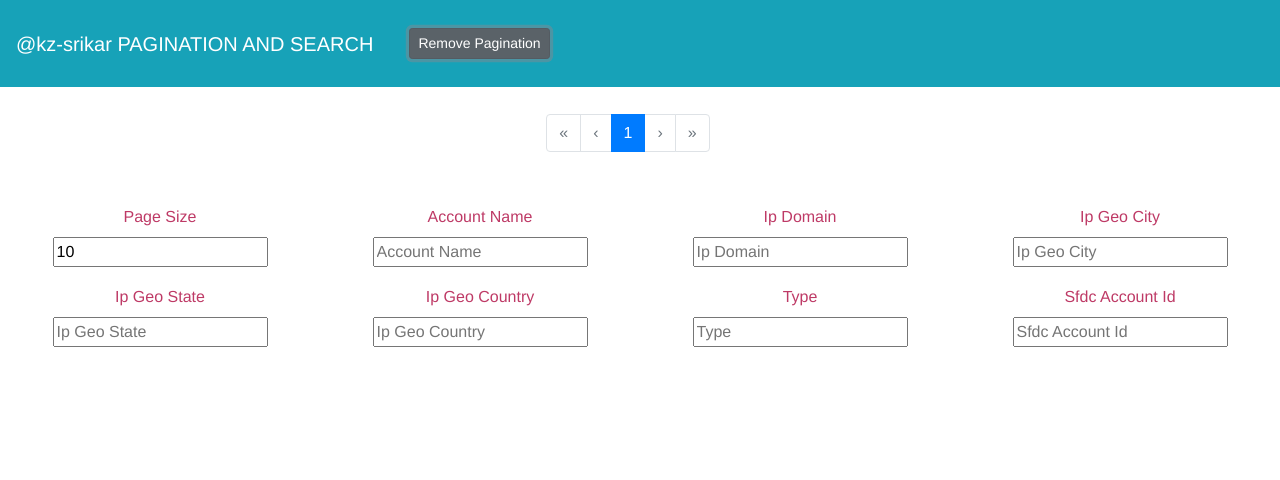
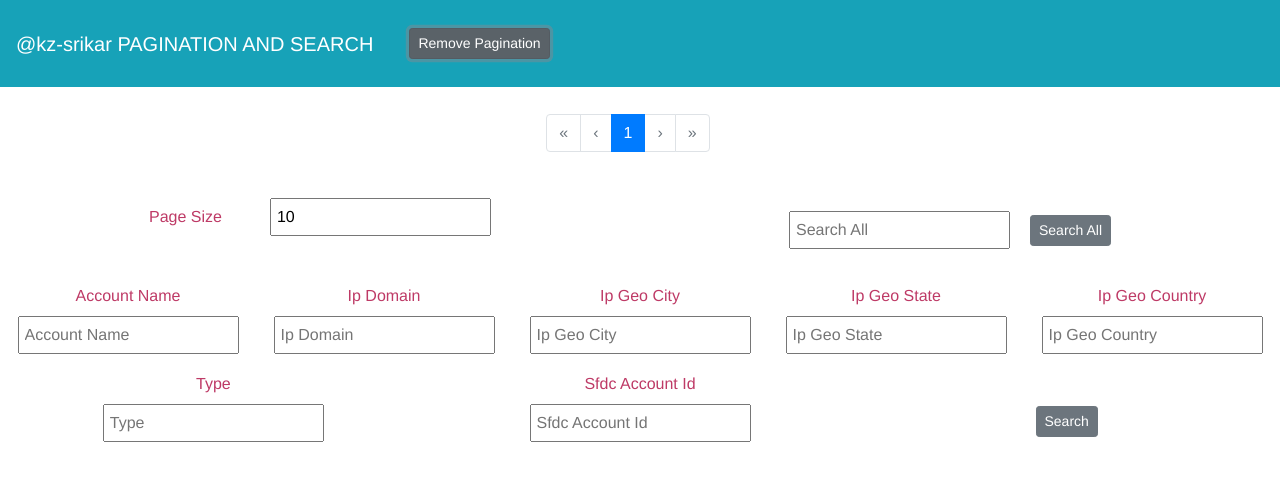
Before and after one commit to rvi857-pm/KZInternGitTutorial, a Vue app in the folder Projects/kz-srikar/paginationfrontend/: page / in a window 1280 px wide. Both pictures are taken after a click on the button "Add Pagination". Shown: the top 480 px of the page. Built offline with nearby package versions, Linux system fonts and the light colour scheme; no server answers.

Commit message:
change in only the screen for placing the search all textbox

```diff
--- a/Projects/kz-srikar/paginationfrontend/src/App.vue
+++ b/Projects/kz-srikar/paginationfrontend/src/App.vue
@@ -27,39 +27,46 @@
       </b-col>
       <b-container fluid>
         <b-row>
-          <b-col sm="3" class="pb-2">
-            <label class="lab">Page Size</label><br/>
-            <input class="in" v-model="perPage" type="number" :min="1" inline controls />
+          <b-col class="pb-1">
+            <label class="lab pr-5">Page Size</label>
+            <input v-model="perPage" type="number" :min="1" inline controls />
           </b-col>
-          <b-col sm="3" class="pb-2">
+          <b-col  class="pb-2">
+            <input class="in" v-model="accountName" placeholder="Search All" />
+            <b-button size="sm">Search All</b-button>
+          </b-col>
+        </b-row>
+        <b-row>
+          <b-col  class="pb-2">
             <label class="lab">Account Name</label><br/>
             <input class="in" v-model="accountName" placeholder="Account Name" />
           </b-col>
-          <b-col sm="3" class="pb-2">
+          <b-col class="pb-2">
             <label class="lab">Ip Domain</label><br/>
             <input class="in" v-model="ipDomain" placeholder="Ip Domain" />
           </b-col>
-          <b-col sm="3" class="pb-2">
+          <b-col class="pb-2">
             <label class="lab">Ip Geo City</label><br/>
             <input class="in" v-model="ipGeoCity" placeholder="Ip Geo City" />
           </b-col>
-        </b-row>
-        <b-row>
-          <b-col sm="3" class="pb-2">
+          <b-col  class="pb-2">
             <label class="lab">Ip Geo State</label><br/>
             <input class="in" v-model="ipGeoState" placeholder="Ip Geo State" />
           </b-col>
-          <b-col sm="3" class="pb-2">
+          <b-col  class="pb-2">
             <label class="lab">Ip Geo Country</label><br/>
             <input class="in" v-model="ipGeoCountry" placeholder="Ip Geo Country" />
           </b-col>
-          <b-col sm="3" class="pb-2">
+          <b-col  class="pb-2">
             <label class="lab">Type</label><br/>
             <input class="in" v-model="type" placeholder="Type" />
           </b-col>
-          <b-col sm="3" class="pb-2">
+          <b-col class="pb-2">
             <label class="lab">Sfdc Account Id</label><br/>
             <input class="in" v-model="sfdcAccountId" placeholder="Sfdc Account Id" />
+          </b-col>
+          <b-col class="pb-2 pt-4">
+            <b-button size="sm">Search</b-button>
           </b-col>
         </b-row>
         <br />
@@ -182,4 +189,8 @@ export default {
   margin-top: 10px;
   color: rgb(190, 58, 102);
 }
+input {
+  padding: 5px;
+  margin-right: 10px;
+}
 </style>
```
